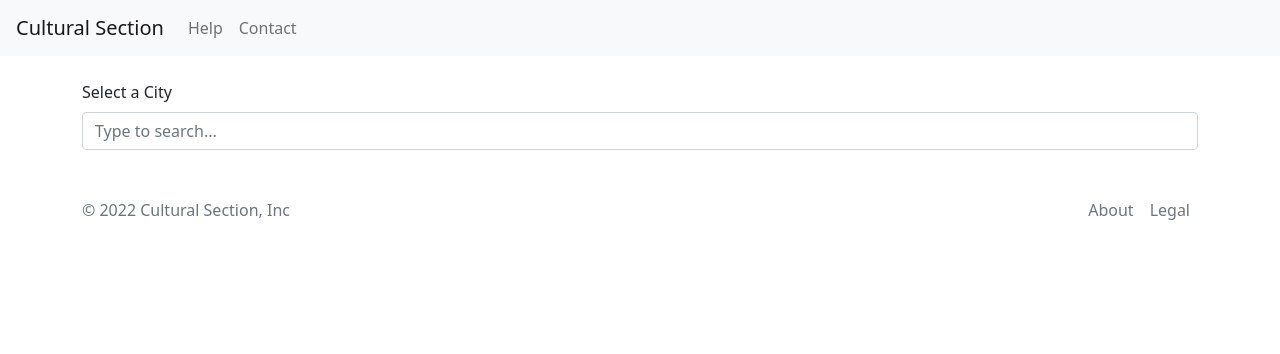
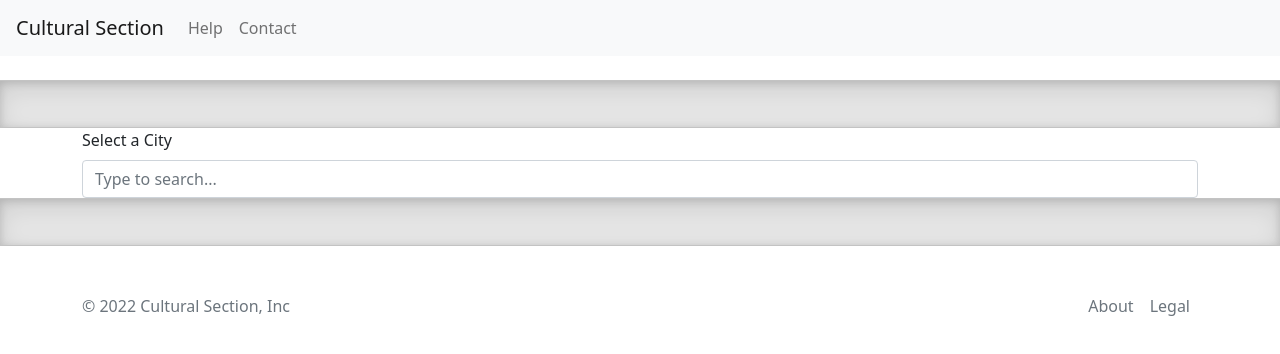
Before and after one commit to aa-ag/culturalsection, a Vue app in the folder client/: page / in a window 1280 px wide. Shown: the top 354 px of the page. Built offline with nearby package versions, Linux system fonts and the light colour scheme.

Commit message:
Add dividers between elements

```diff
--- a/client/src/components/Home.vue
+++ b/client/src/components/Home.vue
@@ -1,4 +1,5 @@
 <template>
+  <div class="divider"></div>
   <div class="container">
     <label for="homeDataList" class="form-label">Select a City</label>
     <input class="form-control"
@@ -14,6 +15,7 @@
       <option value="Washington, D.C."></option>
     </datalist>
   </div>
+  <div class="divider"></div>
   <div class="container">
     <footer class="d-flex flex-wrap justify-content-between align-items-center py-3 my-4">
       <p class="col-md-4 mb-0 text-muted">&copy; 2022 Cultural Section, Inc</p>
@@ -29,6 +31,16 @@
     </footer>
   </div>
 </template>
+<style>
+.divider {
+  height: 3rem;
+  background-color: rgba(0, 0, 0, .1);
+  border: solid rgba(0, 0, 0, .15);
+  border-width: 1px 0;
+  box-shadow: inset 0 0.5em 1.5em rgb(0 0 0 / 10%), inset 0 0.125em 0.5em rgb(0 0 0 / 15%);
+}
+</style>
+
 <script>
 import axios from "axios";
 export default {
```
